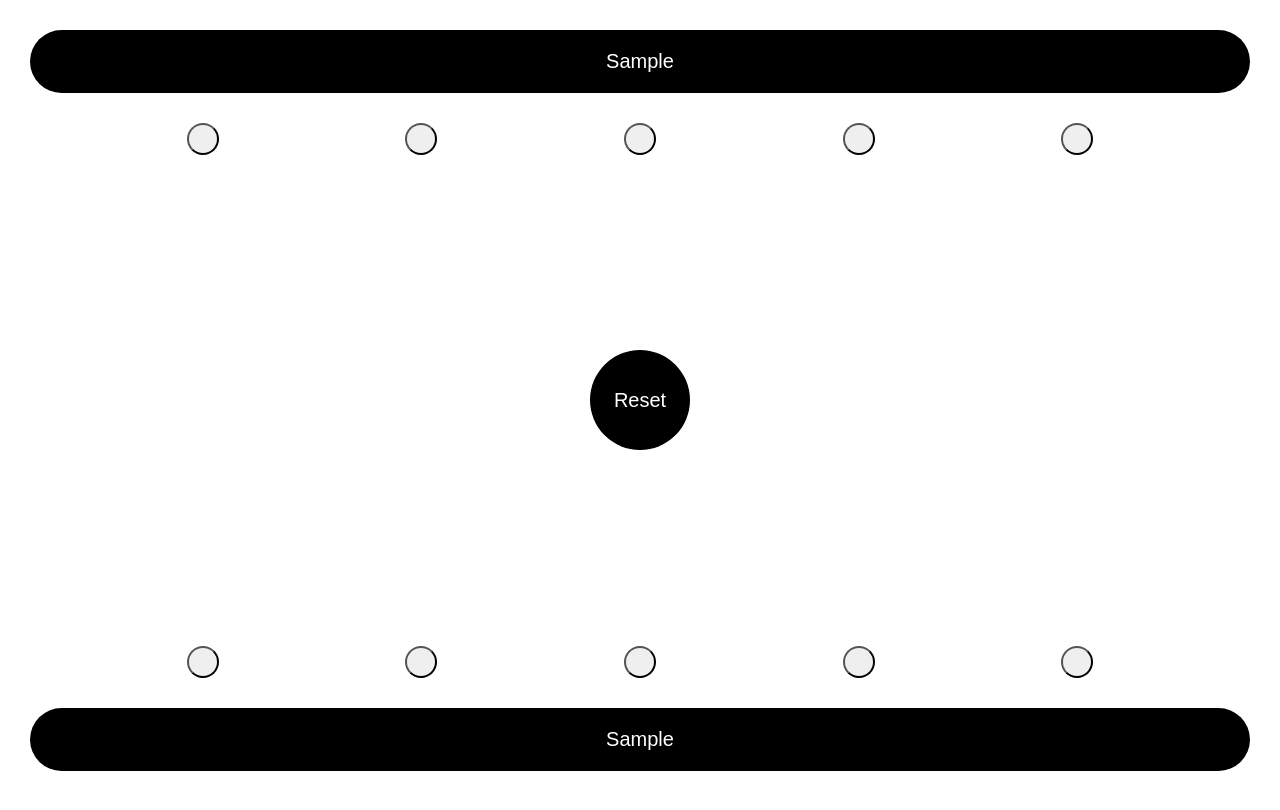
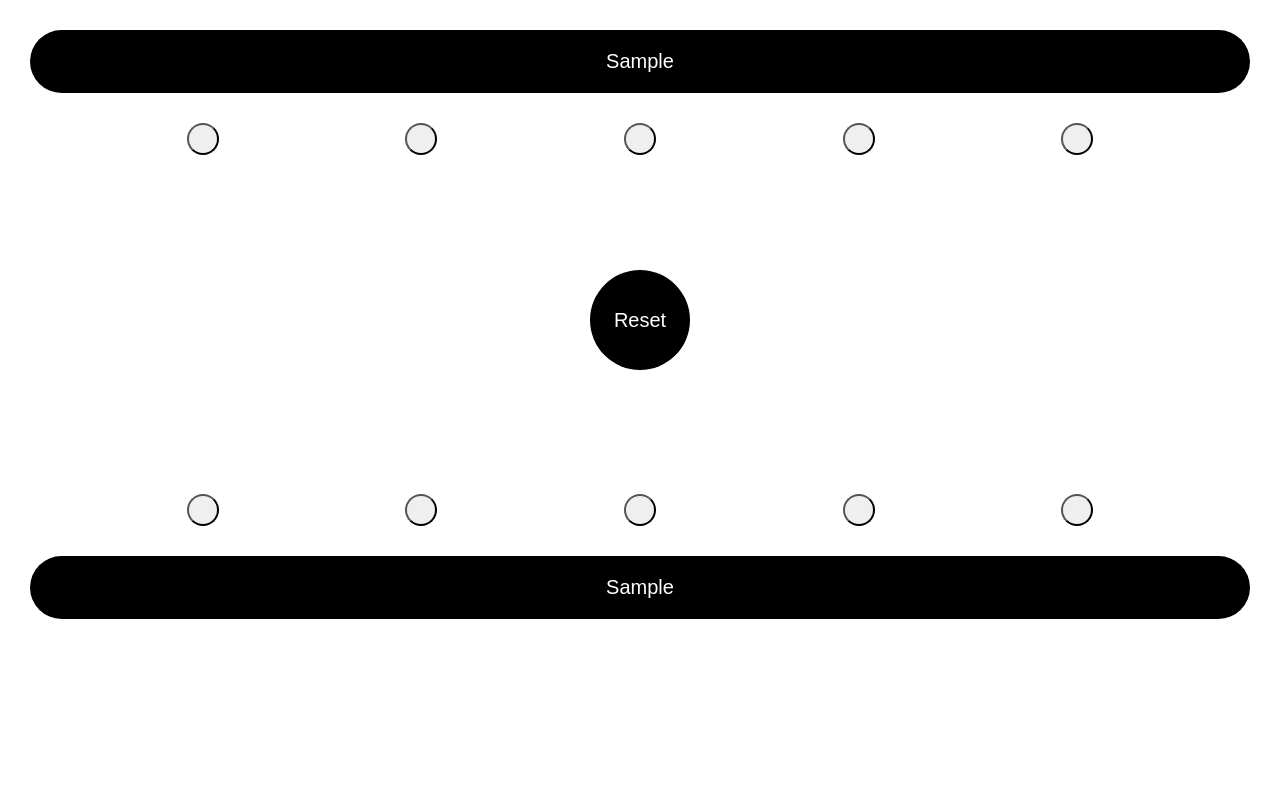
Before and after one commit to nawab01/tashProject, a plain HTML site: page index.html in a window 1280 px wide. Both pictures are taken after typing "Sample", "Sample" into the empty fields and a click on the button "Submit". Drawn offline with Linux system fonts and the light colour scheme.

Commit message:
Fix height scaling

```diff
--- a/style.css
+++ b/style.css
@@ -20,11 +20,11 @@ html, body {
 }
 
 #firstHalfContainer {
-    height: 40vh;
+    height: 30vh;
     width: 100vw;
 }
 #secondHalfContainer {
-    height: 40vh;
+    height: 30vh;
     width: 100vw;
 }
 #resetDiv {
```
